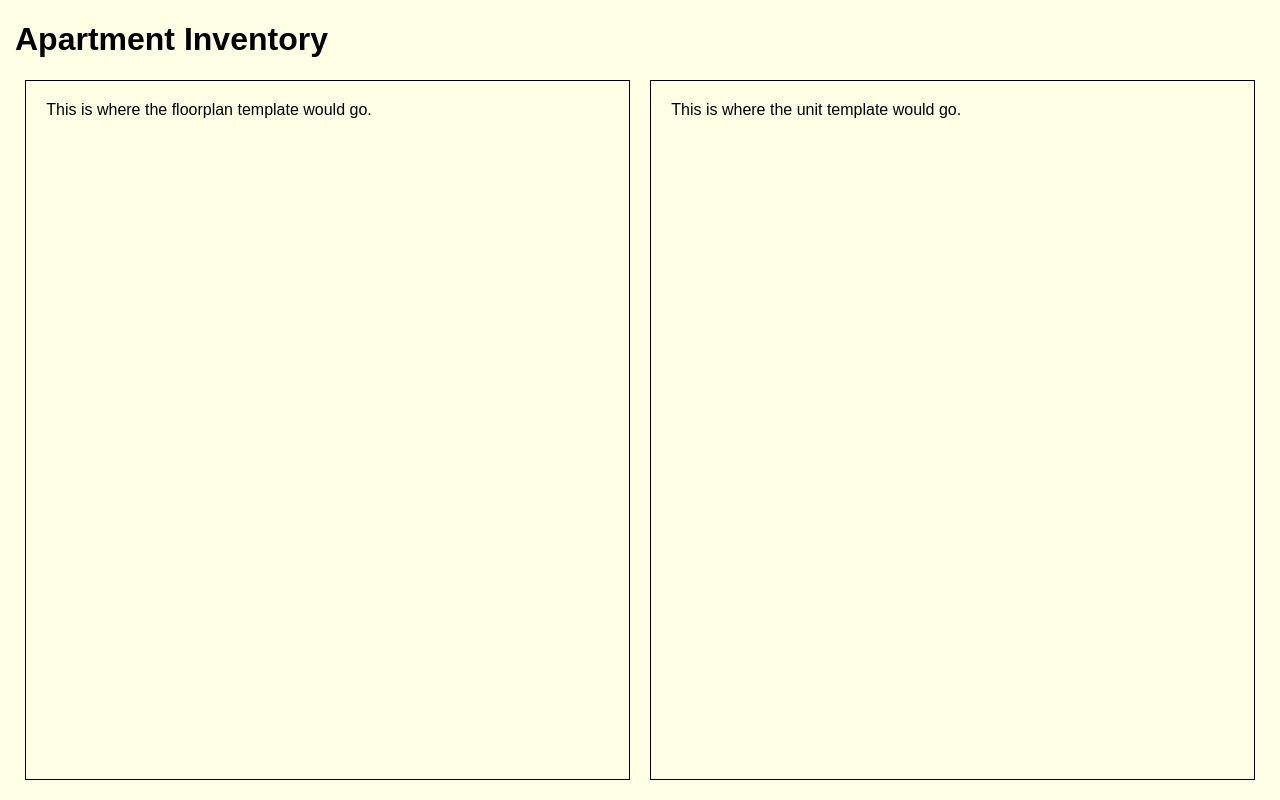
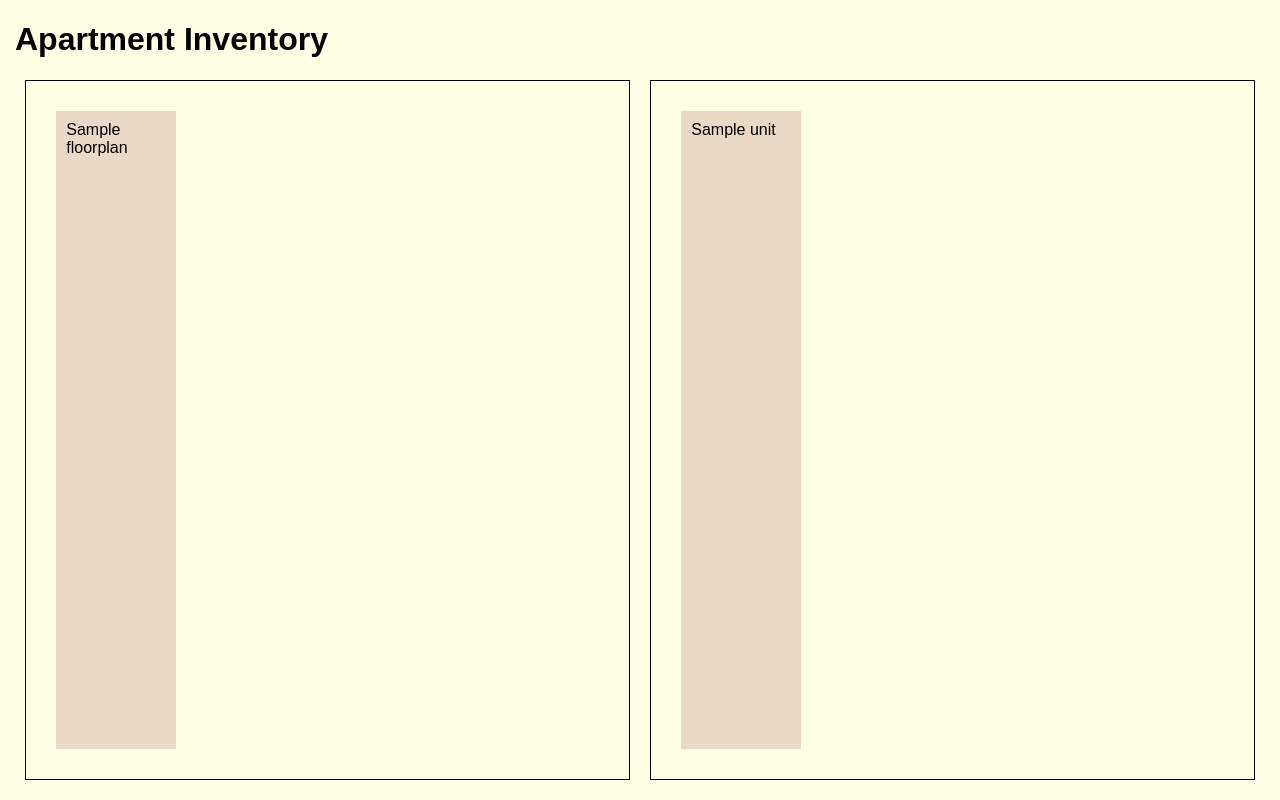
Before and after one commit to robmonday/apartment-inventory, a Flask app: page / in a window 1280 px wide. Run offline with Flask 2, Linux system fonts and the light colour scheme; tables that the repository leaves empty hold one stand-in row (values such as "Sample post").

Commit message:
render data on top-level index template and refine formatting to display appropriately

```diff
--- a/server.py
+++ b/server.py
@@ -18,8 +18,11 @@ session = DBSession()
 @app.route('/all/')
 @app.route('/inventory/')
 def showAllInv():
+
+	floorplans = session.query(Floorplan).all()
+	units = session.query(Unit).all()
 	# return "Here is the entire inventory, all floorplans and all units."
-	return render_template('index.html')
+	return render_template('index.html', floorplans = floorplans, units = units)
 
 @app.route('/floorplan/<floorplan_id>/')
 def showFloorplanInv(floorplan_id):
--- a/static/styles.css
+++ b/static/styles.css
@@ -16,9 +16,22 @@ body {
 	width: 45%;
 	min-width: 200px;
 	padding: 20px;
+	display: flex;
+	flex-wrap: wrap;
 }
 
-table {
+.pane div {
+	width: 100px;
+	background-color: #ead9c7;
+	margin: 10px;
+	padding: 10px;
+}
+
+.pane div :hover {
+	background-color: #f1e4da;
+}
+
+/*table {
 	width: 500px;
 	background-color: #ead9c7;
 	margin: 10px;
@@ -27,7 +40,7 @@ table {
 
 table:hover {
 	background-color: #f1e4da;
-}
+}*/
 
 .item-description {
 	color:  #808080;
--- a/templates/index.html
+++ b/templates/index.html
@@ -11,13 +11,23 @@
 
 		<div class="pane">
 		{% block floorplan %}
-			This is where the floorplan template would go.
+			<!-- Default is to show all floorplans.<br> -->
+
+			{% for floorplan in floorplans %}
+			<div>{{floorplan.name}}</div>
+			{% endfor %}
+
 		{% endblock %}
 		</div>
 
 		<div class="pane">
 		{% block unit %}
-			This is where the unit template would go.
+			<!-- Default is to show all units.<br> -->
+
+			{% for unit in units %}
+			<div>{{unit.name}}</div>
+			{% endfor %}
+
 		{% endblock %}
 		</div>
 
```
